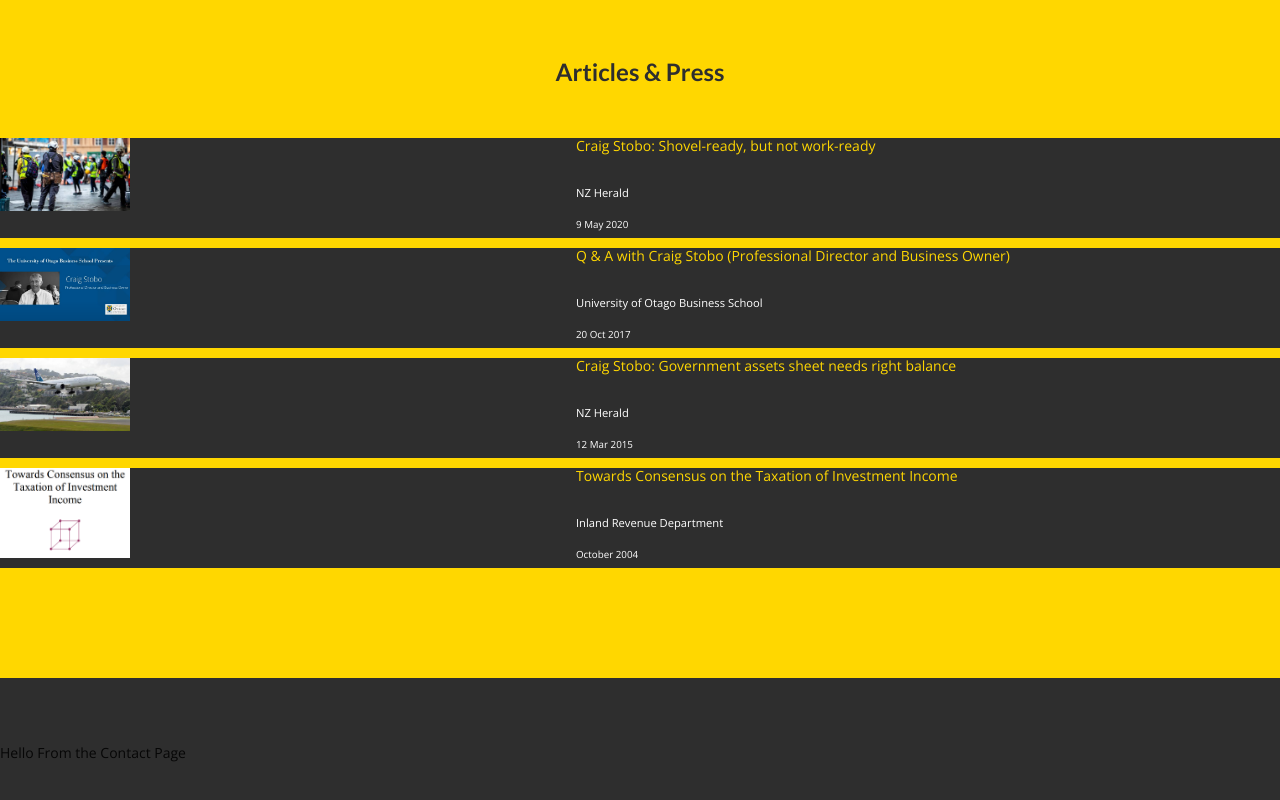
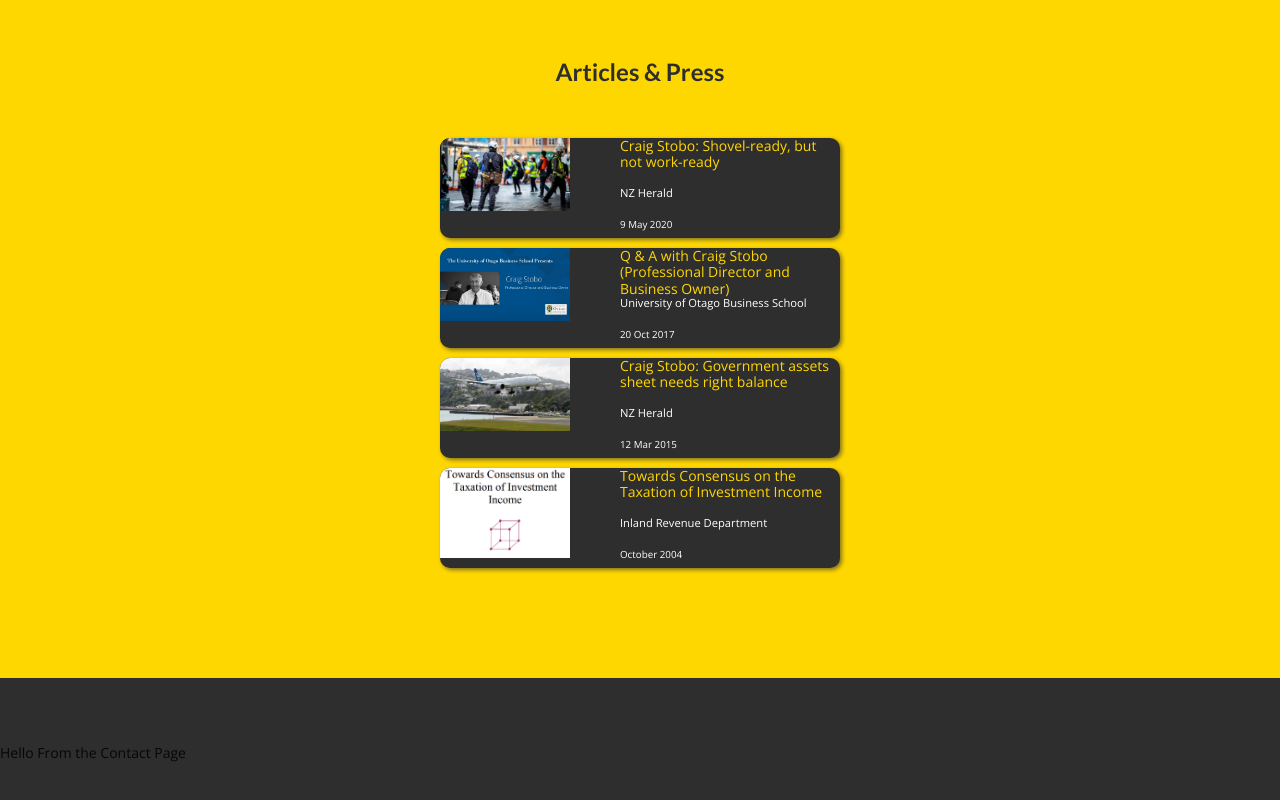
Before and after one commit to hamish-stobo/craig-portfolio-website, a Vue app: page / in a window 1280 px wide. Shown: the part 5166-5966 px from the top of the page. Built offline with nearby package versions, Linux system fonts and the light colour scheme; what semantic-ui-vue would draw is missing.

Commit message:
commit before checkout

```diff
--- a/src/components/content/ArticlesPress.vue
+++ b/src/components/content/ArticlesPress.vue
@@ -66,6 +66,9 @@
         text-align: left;
         height: 100px;
         padding-bottom: 3px;
+        box-shadow: 2px 2px 4px rgba(46, 46, 46, 0.6);
+        max-width: 400px;
+        border-radius: 10px;
     }
 
     .article-img {
@@ -74,6 +77,7 @@
         margin: 0;
         width: 130px;
         display: inline-block;
+        border-radius: 10px 0 0 0;
     }
 
     .article-title {
```
